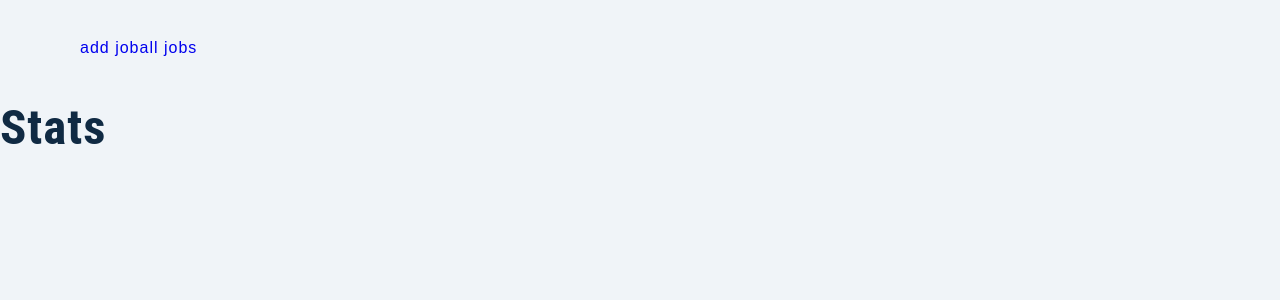
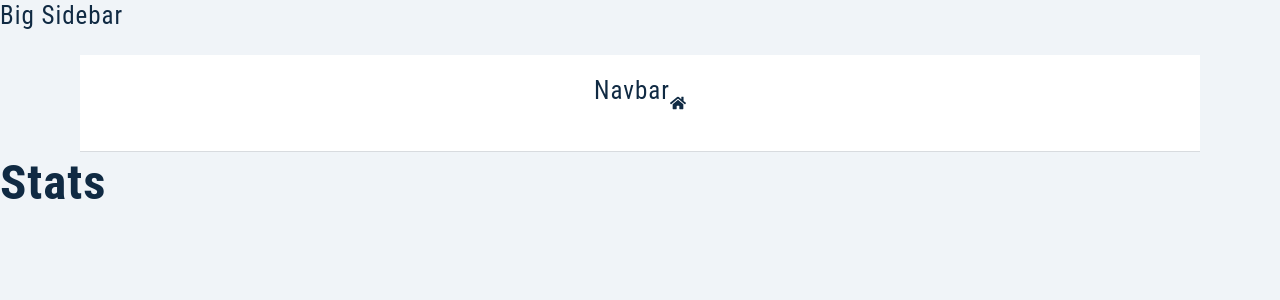
Before and after one commit to adhikarisushant/client-jobber, a React (Create React App) app: page / in a window 1280 px wide. Shown: the top 300 px of the page. Built offline with nearby package versions, Linux system fonts and the light colour scheme; sample sign-in values are in the browser's storage.

Commit message:
shared layout

```diff
--- /dev/null
+++ b/src/components/BigSidebar.js
@@ -0,0 +1,11 @@
+import Wrapper from "../assets/wrappers/BigSidebar"
+
+const BigSidebar = () => {
+    return (
+        <Wrapper>
+            <h4>big sidebar</h4>
+        </Wrapper>
+    )
+}
+
+export default BigSidebar
--- /dev/null
+++ b/src/components/Navbar.js
@@ -0,0 +1,13 @@
+import Wrapper from '../assets/wrappers/Navbar'
+import { FaHome } from 'react-icons/fa'
+
+const Navbar = () => {
+    return (
+        <Wrapper>
+            <h4>navbar</h4>
+            <FaHome />
+        </Wrapper>
+    )
+}
+
+export default Navbar
--- /dev/null
+++ b/src/components/SmallSidebar.js
@@ -0,0 +1,11 @@
+import Wrapper from "../assets/wrappers/SmallSidebar"
+
+const SmallSidebar = () => {
+    return (
+        <Wrapper>
+            <h4>small sidebar</h4>
+        </Wrapper>
+    )
+}
+
+export default SmallSidebar
--- a/src/components/index.js
+++ b/src/components/index.js
@@ -1,5 +1,9 @@
 import Logo from './Logo'
 import FormRow from './FormRow'
 import Alert from './Alert'
+import Navbar from './Navbar'
+import BigSidebar from './BigSidebar'
+import SmallSidebar from './SmallSidebar'
 
-export { Logo, FormRow, Alert }
+
+export { Logo, FormRow, Alert, SmallSidebar, BigSidebar, Navbar }
--- a/src/pages/dashboard/SharedLayout.js
+++ b/src/pages/dashboard/SharedLayout.js
@@ -1,14 +1,20 @@
 import { Link, Outlet } from "react-router-dom"
 import Wrapper from "../../assets/wrappers/LandingPage"
+import  {Navbar, BigSidebar, SmallSidebar} from '../../components'
 
 const SharedLayout = () => {
     return (
         <Wrapper>
-            <nav>
-                <Link to="add-job">add job</Link>
-                <Link to="all-jobs">all jobs</Link>
-            </nav>
-            <Outlet />
+            <main className="dashboard">
+                <SmallSidebar />
+                <BigSidebar />
+                <div>
+                    <Navbar />
+                    <div className="dashboard-page">
+                        <Outlet />
+                    </div>
+                </div>
+            </main>
         </Wrapper>
     )
 }
```
